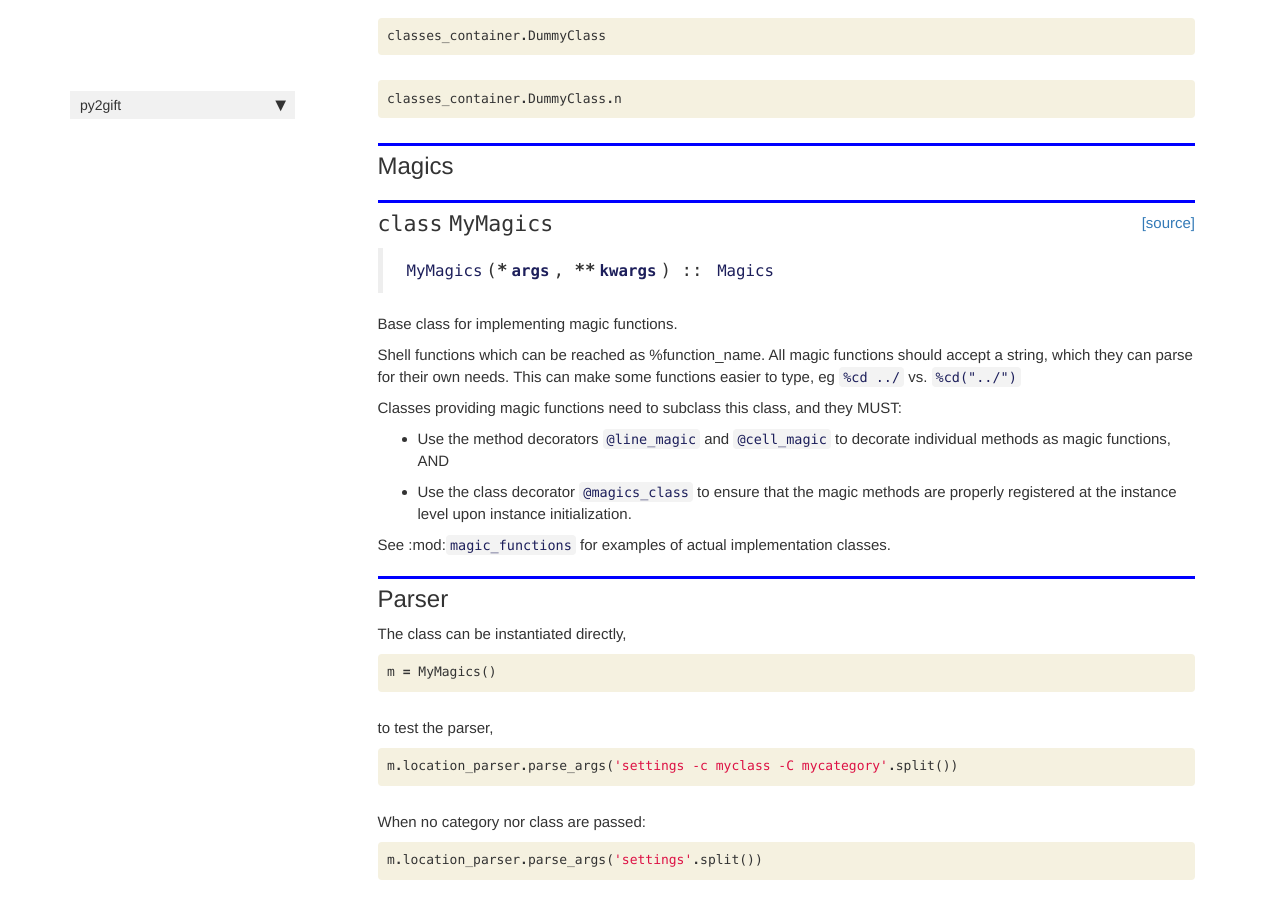
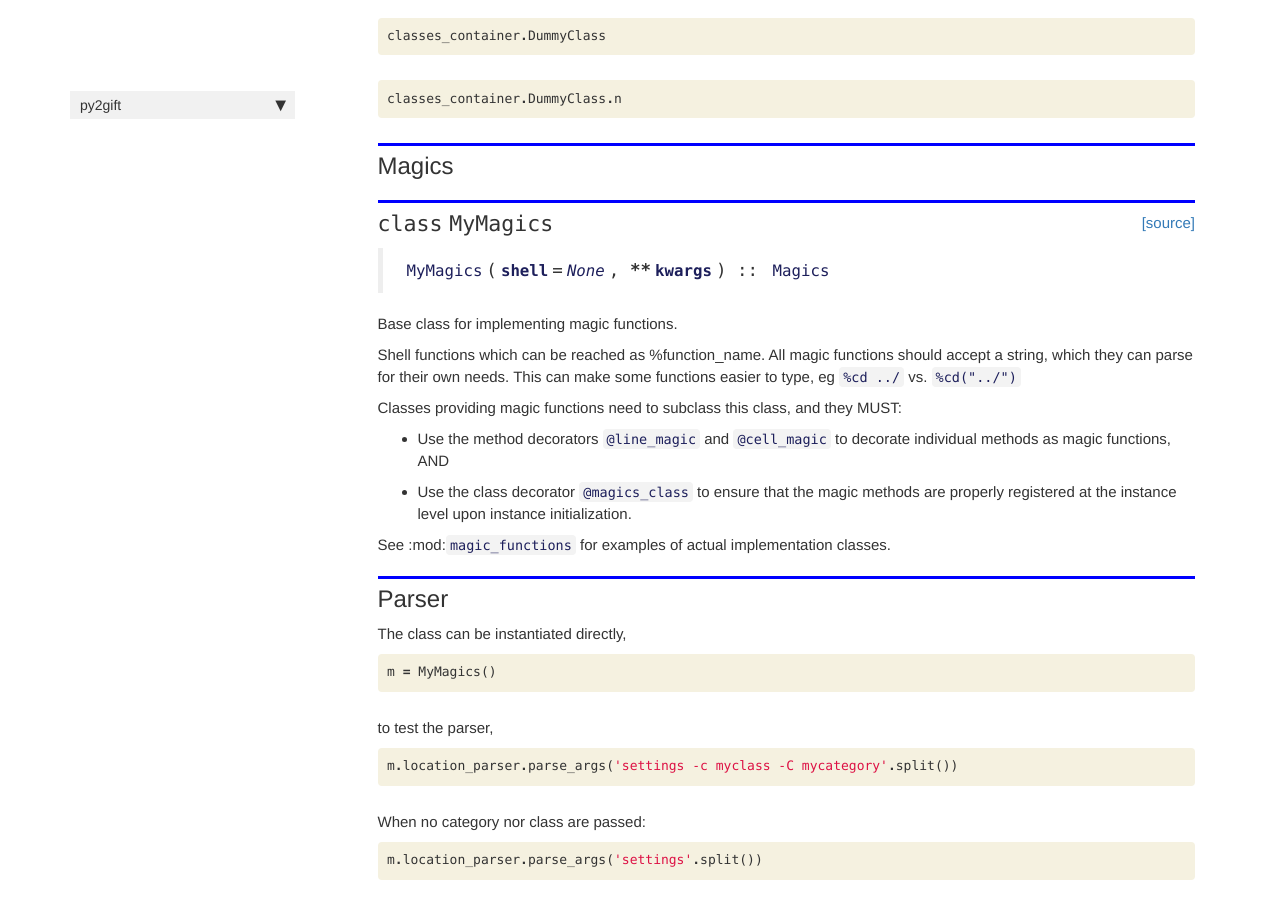
Before and after one commit to manuvazquez/py2gift, a Jekyll site: the page built from docs/notebook.html, in a window 1280 px wide and 900 px high, scrolled down 833 px. Built offline with Jekyll 4.4.1, drawn with Linux system fonts in a browser that asks for light colours; nearby versions of some CDN libraries; comment, search, counter and statistics services are not loaded.

Commit message:
- make_conda_environment.sh     - updated - settings.ini     - dropped "nbconvert>6" from the requirements - environment.yml     - added py2gift => - examples     - ...no need for "sys.path.append('..')"

```diff
--- a/docs/notebook.html
+++ b/docs/notebook.html
@@ -184,7 +184,7 @@ nb_path: "60_notebook.ipynb"
 
 
 <div class="output_markdown rendered_html output_subarea ">
-<h2 id="MyMagics" class="doc_header"><code>class</code> <code>MyMagics</code><a href="https://github.com/manuvazquez/py2gift/tree/master/py2gift/notebook.py#L22" class="source_link" style="float:right">[source]</a></h2><blockquote><p><code>MyMagics</code>(<strong>*<code>args</code></strong>, <strong>**<code>kwargs</code></strong>) :: <code>Magics</code></p>
+<h2 id="MyMagics" class="doc_header"><code>class</code> <code>MyMagics</code><a href="https://github.com/manuvazquez/py2gift/tree/master/py2gift/notebook.py#L22" class="source_link" style="float:right">[source]</a></h2><blockquote><p><code>MyMagics</code>(<strong><code>shell</code></strong>=<em><code>None</code></em>, <strong>**<code>kwargs</code></strong>) :: <code>Magics</code></p>
 </blockquote>
 <p>Base class for implementing magic functions.</p>
 <p>Shell functions which can be reached as %function_name. All magic
--- a/environment.yml
+++ b/environment.yml
@@ -10,4 +10,5 @@ dependencies:
   - pip
   - pip:
     - gift-wrapper
+    - py2gift
 prefix: /home/manu/anaconda3/envs/py2gift
```
Also changed, not shown: 5 other files.
